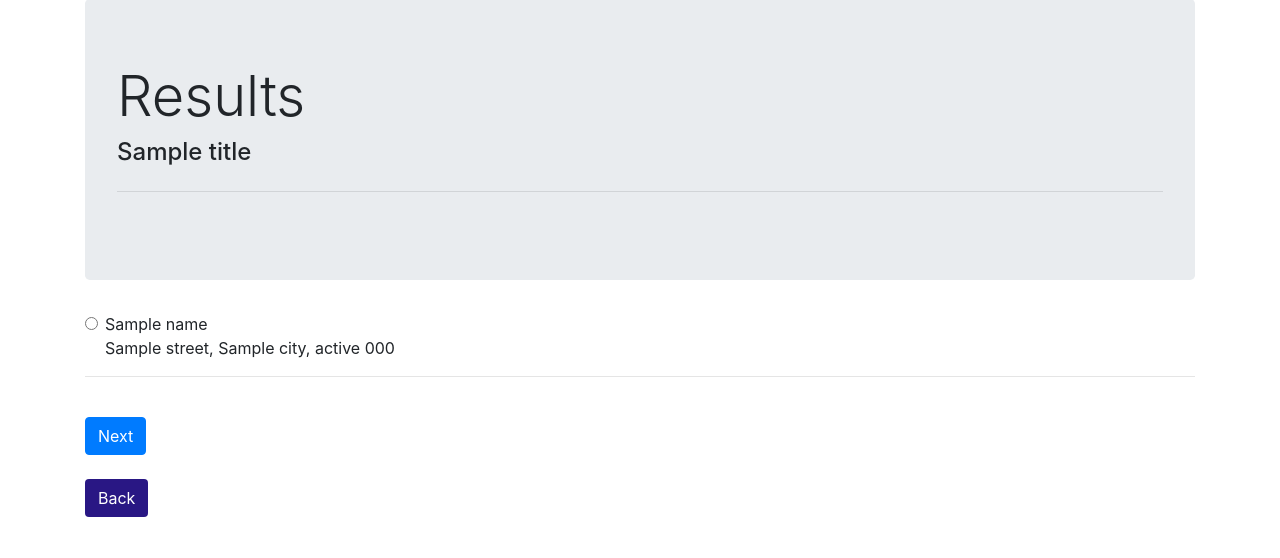
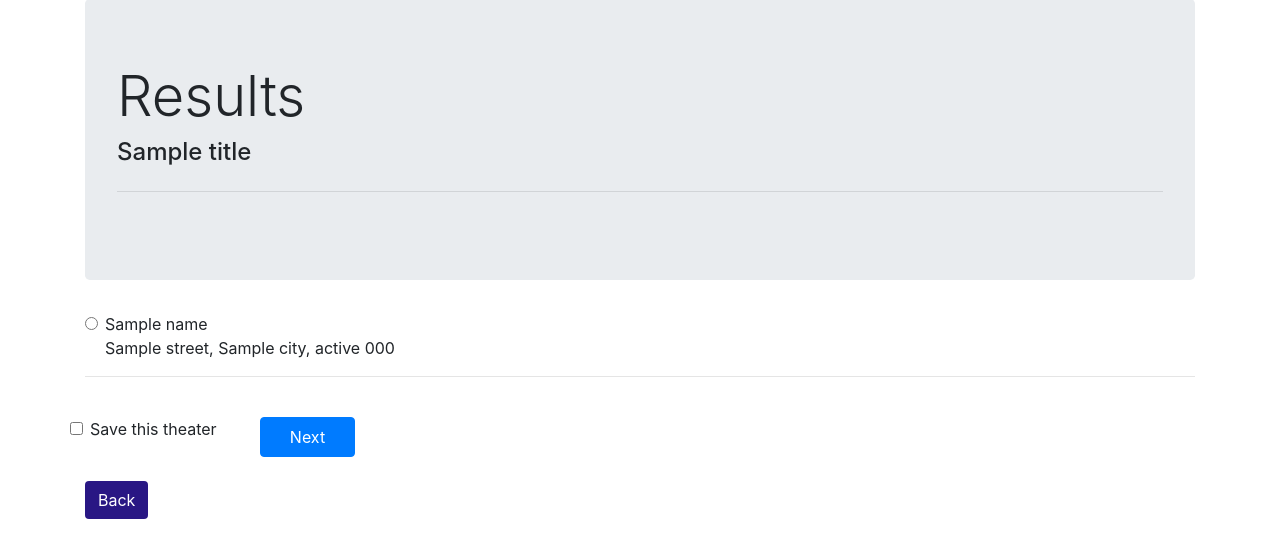
Before and after one commit to mdrinne/p3, a Flask app: template p3/templates/search_results.html in a window 1280 px wide. Shown: the part 105-663 px from the top of the page. Run offline with Flask 2, Linux system fonts and the light colour scheme; the template is opened without the code that fills it: most values are stand-ins (such as "Sample title", 1, 10 or a date in 2020); some libraries are stand-ins or nearby versions.

Commit message:
trying to get "save this theater" to work

```diff
--- a/p3/p3.py
+++ b/p3/p3.py
@@ -248,6 +248,23 @@ def search_theaters(title):
         all = []
         return render_template('search_results.html', title=title, names=names, cities=cities, states=states, all=None)
 
+@app.route('/movie/<title>/buy_ticket/check_save', methods=['GET','POST'])
+def check_save(title):
+    theater = request.form['search']
+    check = request.form.getlist('save')
+    save = bool(check)
+    if save:
+        return 'no save'
+    else:
+        return 'save'
+    # if save:
+    #     db = get_db()
+    #     cur = db.execute('select theater_id from THEATER where name=?',[theater])
+    #     id = cur.fetchone()
+    #     db.execute('insert into PREFERS (theater_id,username) values (?,?);',[id['theater_id'],session.get('user')])
+    #     db.commit()
+    return redirect(url_for('select_time', title=title, theater=theater))
+
 @app.route('/movie/<title>/buy_ticket/select_time/<theater>')
 def select_time(title,theater):
     return 'select time for {} at {}'.format(title,theater)
--- a/p3/templates/search_results.html
+++ b/p3/templates/search_results.html
@@ -19,7 +19,13 @@
     <hr>
     {% endfor %}
     <br>
-    <button type="submit" class="btn btn-primary">Next</button>
+    <div class="row">
+      <div class="form-group form-check col-sm-2">
+        <input type="checkbox" class="form-check-input" id="save" name="save" value=1>
+        <label class="form-check-label" for="save">Save this theater</label>
+      </div>
+      <button type="submit" class="btn btn-primary col-sm-1">Next</button>
+    </div>
   </form>
   {% elif cities %}
   <form action="{{ url_for('pick_time', title=title) }}" method=post>
@@ -34,7 +40,13 @@
     <hr>
     {% endfor %}
     <br>
-    <button type="submit" class="btn btn-primary">Next</button>
+    <div class="row">
+      <div class="form-group form-check col-sm-2">
+        <input type="checkbox" class="form-check-input" id="save" name="save" value=1>
+        <label class="form-check-label" for="save">Save this theater</label>
+      </div>
+      <button type="submit" class="btn btn-primary col-sm-1">Next</button>
+    </div>
   </form>
   {% elif states %}
   <form action="{{ url_for('pick_time', title=title) }}" method=post>
@@ -49,7 +61,13 @@
     <hr>
     {% endfor %}
     <br>
-    <button type="submit" class="btn btn-primary">Next</button>
+    <div class="row">
+      <div class="form-group form-check col-sm-2">
+        <input type="checkbox" class="form-check-input" id="save" name="save" value=1>
+        <label class="form-check-label" for="save">Save this theater</label>
+      </div>
+      <button type="submit" class="btn btn-primary col-sm-1">Next</button>
+    </div>
   </form>
   {% elif all %}
   <form action="{{ url_for('pick_time', title=title) }}" method=post>
@@ -65,8 +83,8 @@
     {% endfor %}
     <br>
     <div class="row">
-      <div class="form-group form-check col-sm-2">
-        <input type="checkbox" class="form-check-input" id="save" name="save">
+      <div class="form-check col-sm-2">
+        <input type="checkbox" class="form-check-input" id="save" name="save" value="1">
         <label class="form-check-label" for="save">Save this theater</label>
       </div>
       <button type="submit" class="btn btn-primary col-sm-1">Next</button>
```
